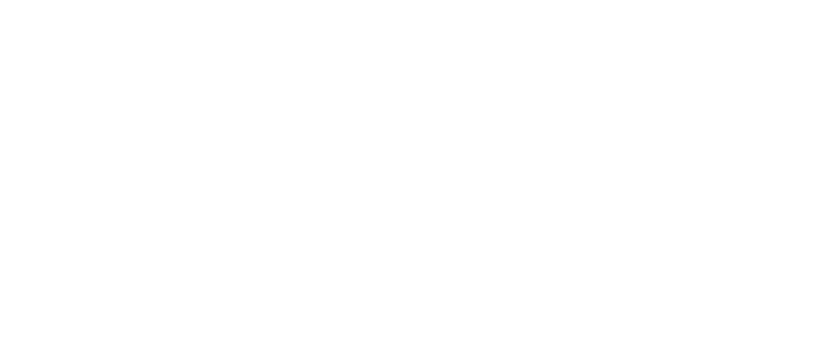
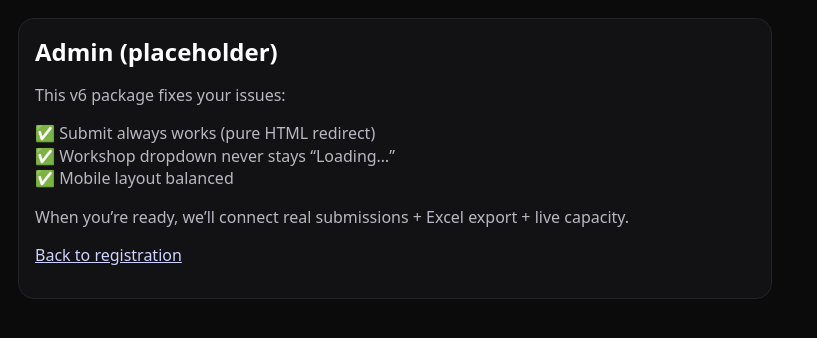
Before and after one commit to Sansmnk12/fmp-registration, a plain HTML site: page admin.html in a window 1280 px wide. Shown: the whole page, without its empty margins (0-817 px from the left). Drawn offline with Linux system fonts and the light colour scheme.

Commit message:
Update admin.html

```diff
--- a/admin.html
+++ b/admin.html
@@ -1 +1,24 @@
+<!doctype html>
+<html lang="en">
+<head>
+  <meta charset="utf-8"/>
+  <meta name="viewport" content="width=device-width,initial-scale=1"/>
+  <title>FMP Admin</title>
+  <style>
+    body{margin:0;font-family:system-ui,-apple-system,Segoe UI,Roboto,Arial;background:#0b0b0c;color:#fff;padding:18px}
+    a{color:#cfd3ff}
+    .card{background:#121214;border:1px solid #232329;border-radius:16px;padding:16px;max-width:720px}
+    p{color:#b8b8c2;line-height:1.4}
+  </style>
+</head>
+<body>
+  <div class="card">
+    <h2 style="margin:0 0 8px;">Admin (placeholder)</h2>
+    <p>This v6 package fixes your issues:</p>
+    <p>✅ Submit always works (pure HTML redirect)<br/>✅ Workshop dropdown never stays “Loading…”<br/>✅ Mobile layout balanced</p>
+    <p>When you’re ready, we’ll connect real submissions + Excel export + live capacity.</p>
+    <p><a href="./index.html">Back to registration</a></p>
+  </div>
+</body>
+</html>
 <!-- Use previous admin.html unchanged -->
```
